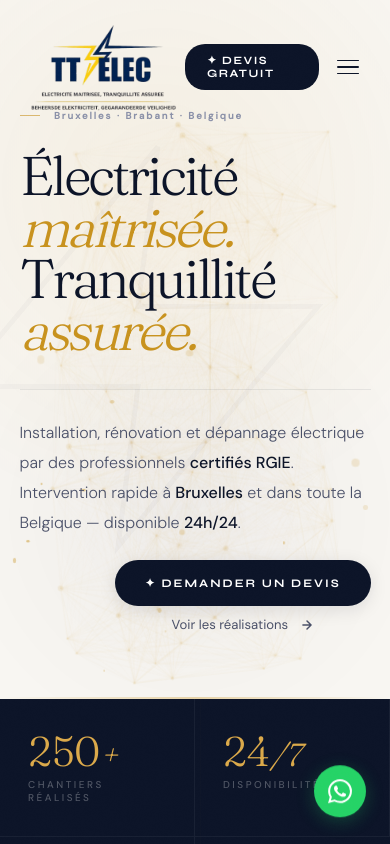
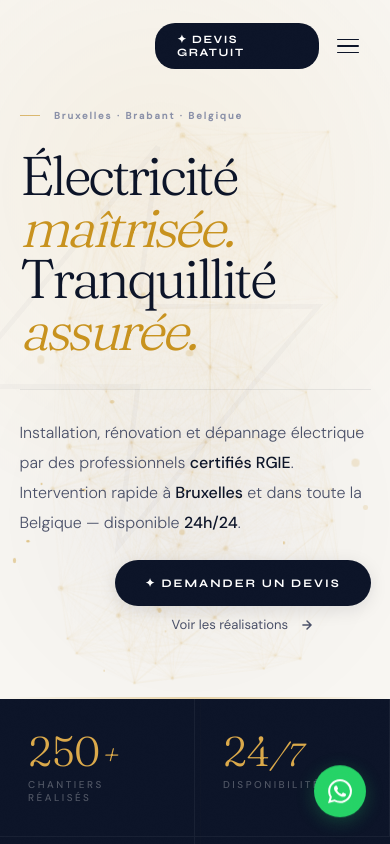
Before and after one commit to Oussamaelh123/TT-elec, a Next.js app in the folder Desktop/ttelec/: page / in a window 390 px wide. Shown: the top 844 px of the page. Built offline with nearby package versions, Linux system fonts and the light colour scheme; no server answers; the database is empty.

Commit message:
Logo nav : retire le slogan par crop CSS, ajuste taille mobile

```diff
--- a/Desktop/ttelec/app/globals.css
+++ b/Desktop/ttelec/app/globals.css
@@ -40,9 +40,10 @@
 .ncta:hover{background:var(--gold);box-shadow:0 6px 20px rgba(200,146,30,.2)}
 /* LOGO */
 .logo-3d-wrap{display:inline-flex;align-items:center}
-.logo-img-nav{width:200px;height:90px;object-fit:cover;object-position:center 40%;display:block}
+.logo-img-nav{width:170px;height:58px;object-fit:cover;object-position:center top;display:block}
 .logo-img-footer{width:220px;height:auto;display:block;margin-bottom:14px}
 @media(max-width:768px){.nlinks{display:none}.nbadge{display:none}}
+@media(max-width:480px){.logo-img-nav{width:140px;height:48px}}
 
 /* HERO */
 .hero{min-height:100vh;padding:140px 6% 100px;position:relative;overflow:hidden;display:flex;flex-direction:column;justify-content:center}
```
